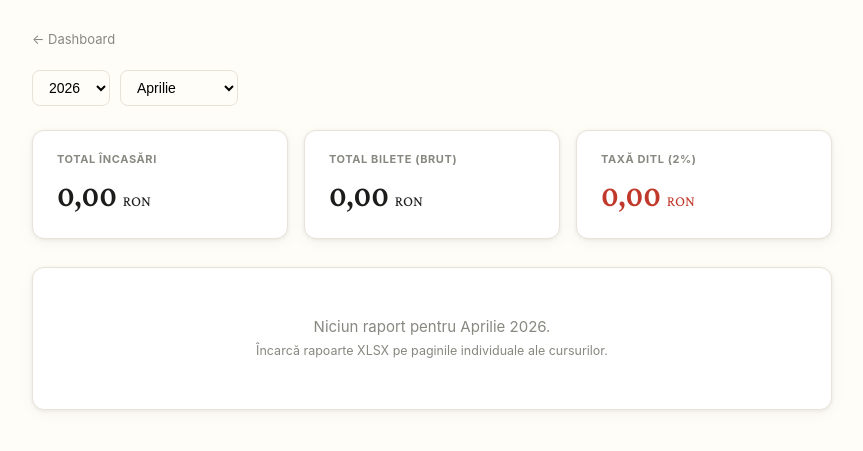
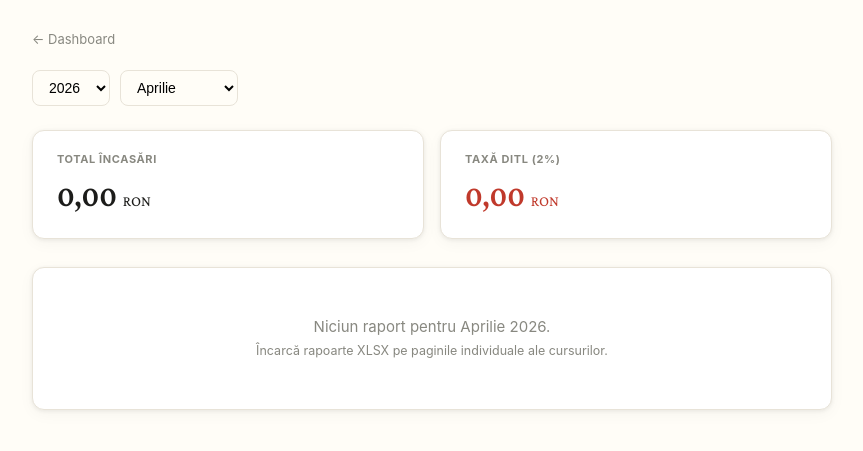
Before and after one commit to cosuleaeric-ops/ericcosulea, a PHP site: page /clp/rapoarte/index.php in a window 1280 px wide. Shown: the part 60-511 px from the top of the page, without its empty margins (208-1071 px from the left). Run offline with PHP 8.4, Linux system fonts and the light colour scheme; the visitor is signed in with stand-in values (Sample User, id 1).

Commit message:
clp: DITL = 2% din incasari (nu brut); remove total bilete column

```diff
--- a/clp/rapoarte/index.php
+++ b/clp/rapoarte/index.php
@@ -40,7 +40,7 @@ while ($r = $res->fetchArray(SQLITE3_ASSOC)) $rows[] = $r;
 
 $sumBilete   = array_sum(array_column($rows, 'total_bilete'));
 $sumIncasari = array_sum(array_column($rows, 'total_incasari'));
-$sumDitl     = $sumBilete * 0.02;
+$sumDitl     = $sumIncasari * 0.02;
 
 // ── Viza subtipuri + vândute per curs ────────────────────────────────────────
 $vizaSubtipsByCourse = [];
@@ -167,14 +167,10 @@ rsort($years);
     </form>
 
     <!-- Sumar -->
-    <div class="summary-grid">
+    <div class="summary-grid" style="grid-template-columns:1fr 1fr">
       <div class="stat-box">
         <div class="label">Total încasări</div>
         <div class="value"><?php echo fmt($sumIncasari); ?> <small style="font-size:15px;font-weight:400">RON</small></div>
-      </div>
-      <div class="stat-box">
-        <div class="label">Total bilete (brut)</div>
-        <div class="value"><?php echo fmt($sumBilete); ?> <small style="font-size:15px;font-weight:400">RON</small></div>
       </div>
       <div class="stat-box">
         <div class="label">Taxă DITL (2%)</div>
@@ -195,7 +191,6 @@ rsort($years);
             <tr>
               <th>Curs</th>
               <th>Data</th>
-              <th>Total bilete</th>
               <th>Total încasări</th>
               <th>DITL (2%)</th>
             </tr>
@@ -210,7 +205,7 @@ rsort($years);
                     if ($rowMonth !== $prevMonth) {
                         $mNum = (int)substr($r['date'], 5, 2);
                         $prevMonth = $rowMonth;
-                        echo '<tr><td colspan="5" style="background:var(--bg);font-size:11px;font-weight:700;letter-spacing:.6px;text-transform:uppercase;color:var(--muted);padding:8px 16px">'
+                        echo '<tr><td colspan="4" style="background:var(--bg);font-size:11px;font-weight:700;letter-spacing:.6px;text-transform:uppercase;color:var(--muted);padding:8px 16px">'
                            . h(ucfirst($roMonths[$mNum]) . ' ' . $year) . '</td></tr>';
                     }
                 }
@@ -228,15 +223,14 @@ rsort($years);
                   <?php endif; ?>
                 </td>
                 <td style="color:var(--muted)"><?php echo h(ro_date($r['date'])); ?></td>
-                <td><?php echo fmt((float)$r['total_bilete']); ?> RON</td>
                 <td><?php echo fmt((float)$r['total_incasari']); ?> RON</td>
-                <td class="ditl-cell"><?php echo fmt((float)$r['total_bilete'] * 0.02); ?> RON</td>
+                <td class="ditl-cell"><?php echo fmt((float)$r['total_incasari'] * 0.02); ?> RON</td>
               </tr>
               <?php if (!empty($subs)):
                 $byPrice = $reportByPriceByCourse[(int)$r['id']] ?? [];
               ?>
               <tr class="viza-subtips-row" id="<?php echo $rowId; ?>">
-                <td colspan="5" style="padding:0;background:var(--bg)">
+                <td colspan="4" style="padding:0;background:var(--bg)">
                   <div class="viza-subtips-inner">
                     <table class="viza-subtable">
                       <thead>
@@ -274,7 +268,6 @@ rsort($years);
           <tfoot>
             <tr>
               <td colspan="2">Total <?php echo h($emptyLabel); ?></td>
-              <td><?php echo fmt($sumBilete); ?> RON</td>
               <td><?php echo fmt($sumIncasari); ?> RON</td>
               <td class="ditl-cell"><?php echo fmt($sumDitl); ?> RON</td>
             </tr>
```
Also changed, not shown: clp/cursuri/index.php (+5 -12 lines).
